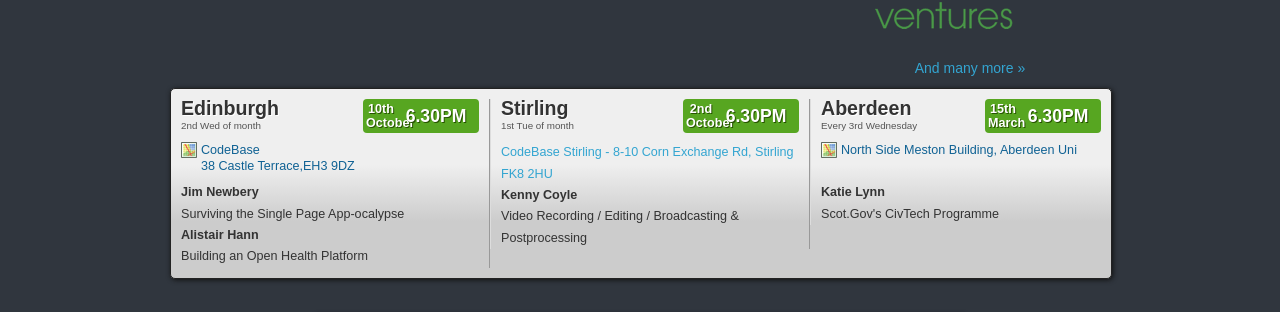
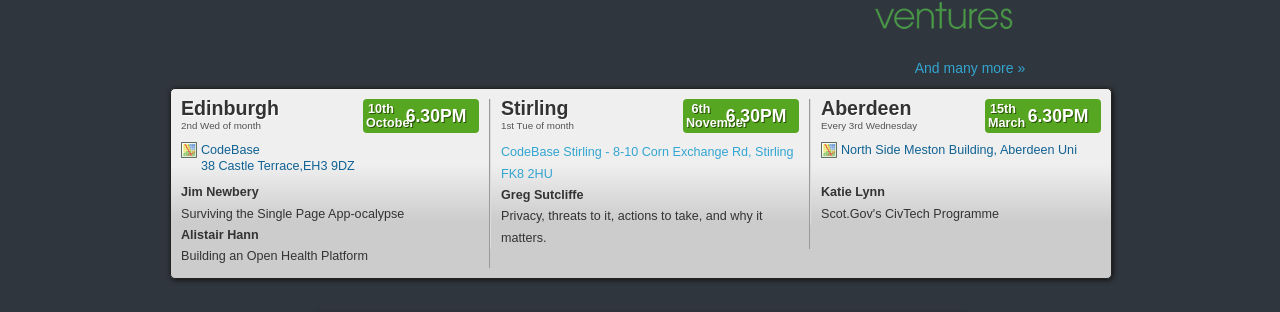
Before and after one commit to techmeetup/techmeetup.co.uk, a Jekyll site: the page built from index.html, in a window 1280 px wide. Shown: the part 311-623 px from the top of the page. Built offline with Jekyll 4.4.1, drawn with Linux system fonts in a browser that asks for light colours.

Commit message:
Changed Stirling
Changed date, and added speaker,

```diff
--- a/_data/index.json
+++ b/_data/index.json
@@ -26,12 +26,12 @@
   "stirling": {
     "speakers": [
      {
-        "name": "Kenny Coyle",
-        "talk": "Video Recording / Editing / Broadcasting & Postprocessing"
+        "name": "Greg Sutcliffe",
+        "talk": "Privacy, threats to it, actions to take, and why it matters."
       }
     ],
-    "day": "2nd",
-    "month": "October"
+    "day": "6th",
+    "month": "November"
   },
   "aberdeen": {
     "speakers": [
```
